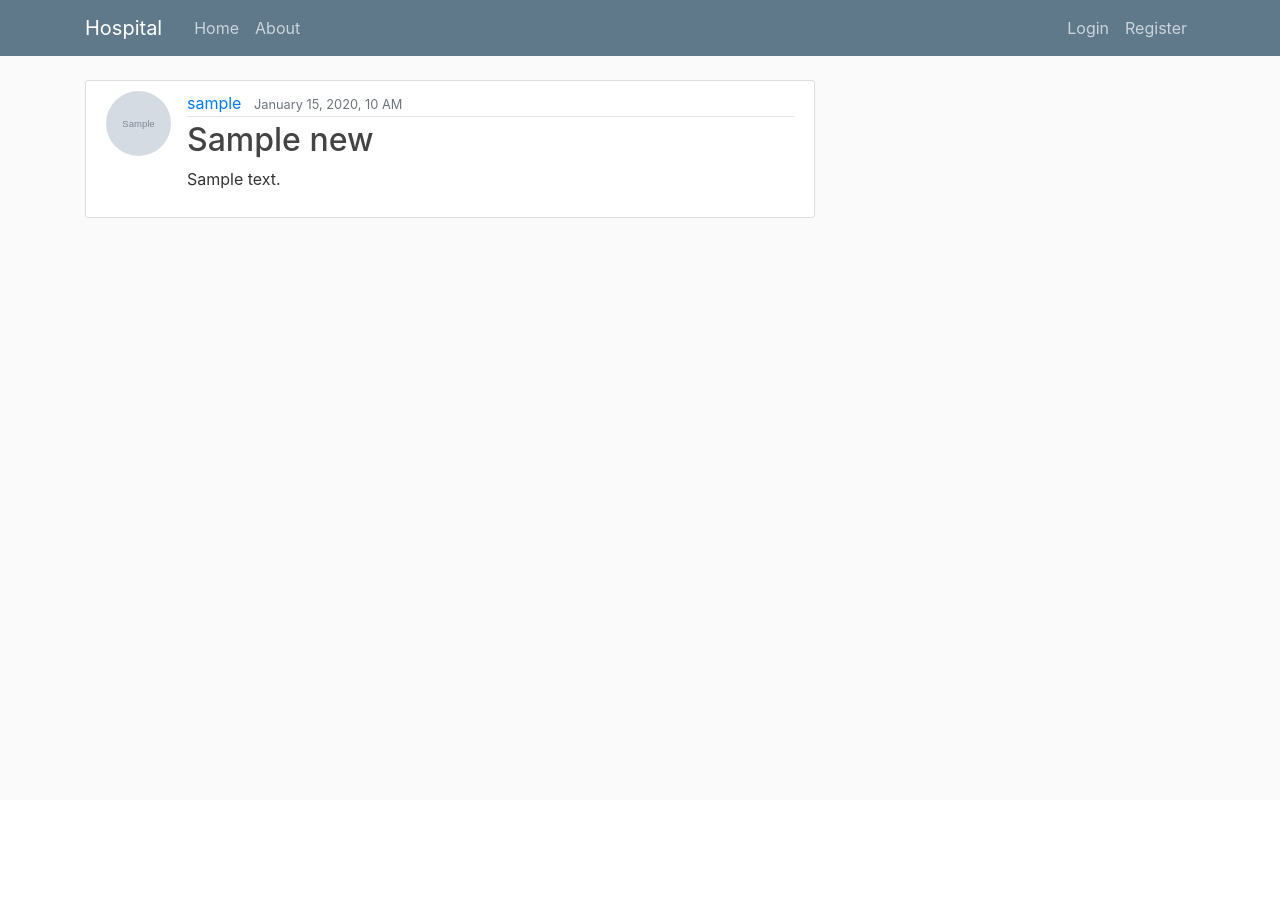
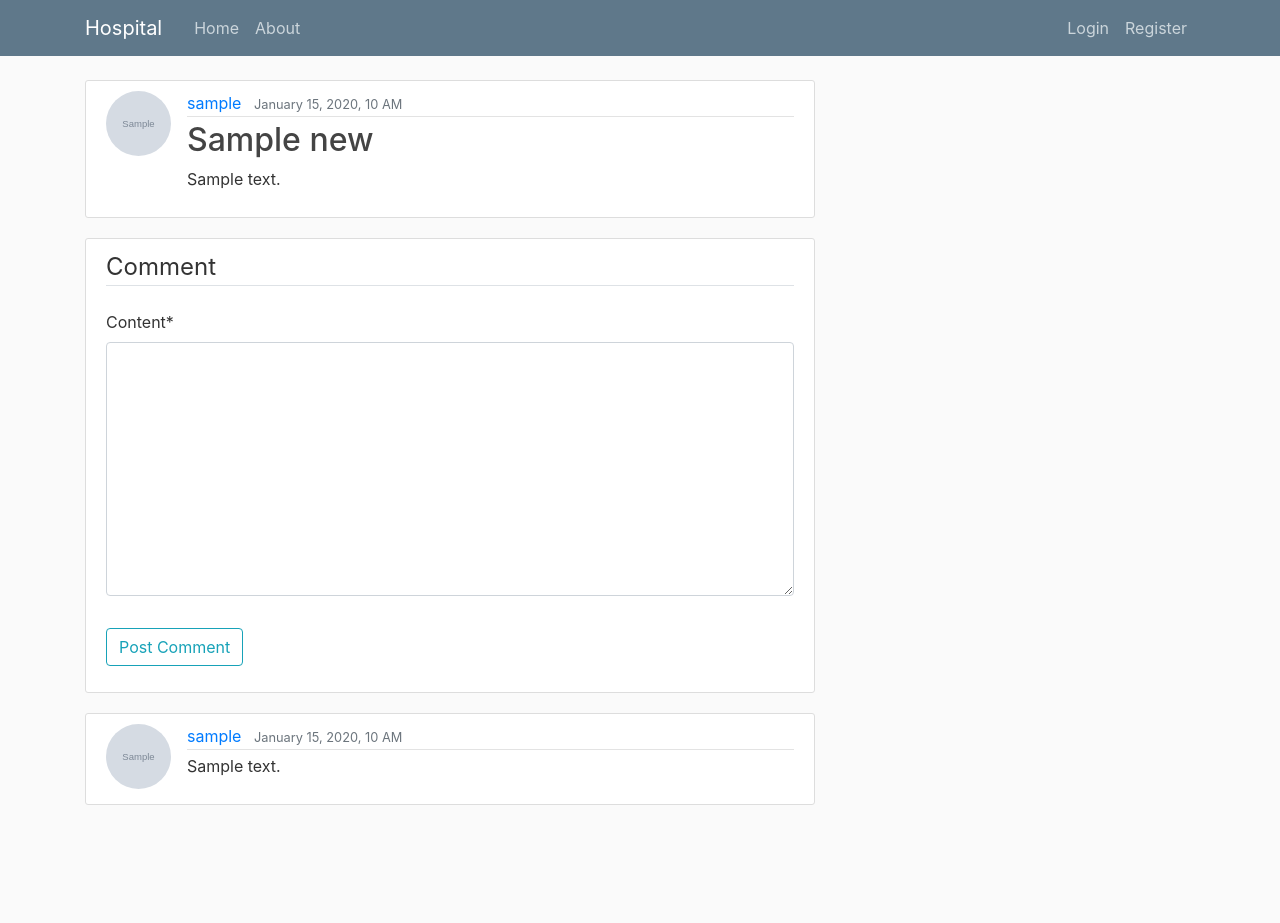
Before and after one commit to misakagaming/medic_project_re, a Django app: page /news/1/ in a window 1280 px wide. Before the commit the page ends 218 px from the top, so only its background shows below. Run offline with Django 4.2, Linux system fonts and the light colour scheme; tables that the repository leaves empty hold one stand-in row (values such as "Sample post"); grey boxes marked "Sample" are stand-in pictures; some libraries are stand-ins or nearby versions.

Commit message:
implemented comments

```diff
--- a/history/admin.py
+++ b/history/admin.py
@@ -1,3 +1,8 @@
 from django.contrib import admin
+from .models import *
 
 # Register your models here.
+admin.site.register(Illness)
+admin.site.register(IllnessType)
+admin.site.register(Treatment)
+admin.site.register(MedicalHistoryRecord)
--- a/home_page/admin.py
+++ b/home_page/admin.py
@@ -1,5 +1,6 @@
 from django.contrib import admin
-from .models import News
+from .models import *
 
 # Register your models here.
 admin.site.register(News)
+admin.site.register(Comment)
--- a/home_page/forms.py
+++ b/home_page/forms.py
@@ -1,5 +1,5 @@
 from django import forms
-from .models import News
+from .models import News, Comment
 
 
 class NewsForm(forms.ModelForm):
@@ -7,3 +7,10 @@ class NewsForm(forms.ModelForm):
     class Meta:
         model = News
         fields = ['title', 'content']
+
+
+class CommentForm(forms.ModelForm):
+
+    class Meta:
+        model = Comment
+        fields = ['content']
--- a/home_page/models.py
+++ b/home_page/models.py
@@ -20,4 +20,4 @@ class Comment(models.Model):
     author = models.ForeignKey(User, on_delete=models.CASCADE)
 
     def __str__(self):
-        return f'Post {self.id} of user {self.author}'
+        return f'Comment {self.id} of user {self.author}'
--- a/home_page/templates/home_page/news_detail.html
+++ b/home_page/templates/home_page/news_detail.html
@@ -1,4 +1,5 @@
 {% extends "home_page/base.html" %}
+{% load crispy_forms_tags %}
 {% block content %}
     <title>Hospital - {{ news.title }}</title>
     <article class="media content-section">
@@ -18,4 +19,28 @@
         <p class="article-content">{{ news.content }}</p>
       </div>
     </article>
+    <div class="content-section">
+        <form action="" method="POST">
+            {% csrf_token %}
+            <fieldset class="form-group">
+                <legend class="border-bottom mb-4">Comment</legend>
+                {{ form|crispy  }}
+            </fieldset>
+            <div class="form-group">
+                <button class="btn btn-outline-info" type="submit">Post Comment</button>
+            </div>
+        </form>
+    </div>
+    {% for comment in comments %}
+        <article class="media content-section">
+            <img class="rounded-circle article-img" src="{{ comment.author.profile.image.url }}">
+          <div class="media-body">
+            <div class="article-metadata">
+              <a class="mr-2" href="{% url 'user-news' comment.author.username%}">{{ comment.author }}</a>
+              <small class="text-muted">{{ comment.date_posted|date:"F d, Y, f A" }}</small>
+            </div>
+            <p class="article-content">{{ comment.content }}</p>
+          </div>
+        </article>
+    {% endfor %}
 {% endblock content %}
--- a/home_page/views.py
+++ b/home_page/views.py
@@ -1,7 +1,6 @@
 from django.shortcuts import render, redirect
 from django.views import View
-from .models import *
-from .forms import NewsForm
+from .forms import *
 from django.http import Http404
 from django.contrib import messages
 from django.contrib.auth.mixins import LoginRequiredMixin
@@ -41,15 +40,27 @@ class UserNewsView(View):
 class NewsDetailsView(View):
     def get(self, request, pk):
         news = News.objects.filter(pk=pk)
+        form = CommentForm()
         if news:
             news = news.first()
-            comments = Comment.objects.filter(author=news.author)
+            comments = Comment.objects.filter(news=news).order_by('-date_posted')
             context = {
                 'news': news,
-                'comment': comments
+                'comments': comments,
+                'form': form
             }
             return render(request, 'home_page/news_detail.html', context)
         raise Http404
+
+    def post(self, request, pk):
+        form = CommentForm(request.POST, request.FILES)
+        if form.is_valid():
+            comment_created = form.save(commit=False)
+            comment_created.author = request.user
+            comment_created.news_id = pk
+            comment_created.save()
+
+        return redirect('news-detail', pk=pk)
 
 
 class NewsCreateView(LoginRequiredMixin, View):
```
Also changed, not shown: home_page/migrations/0002_comment.py (added).
